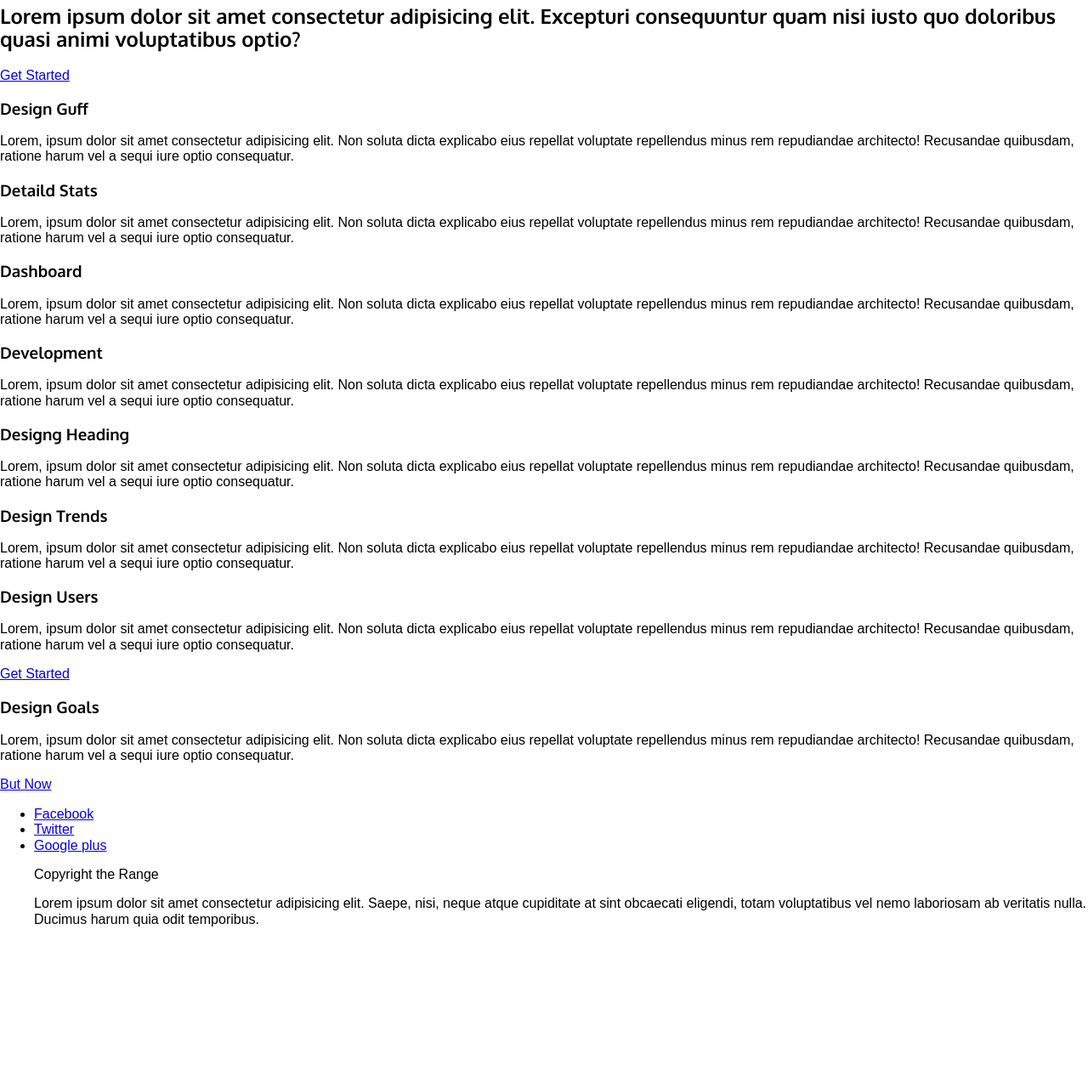
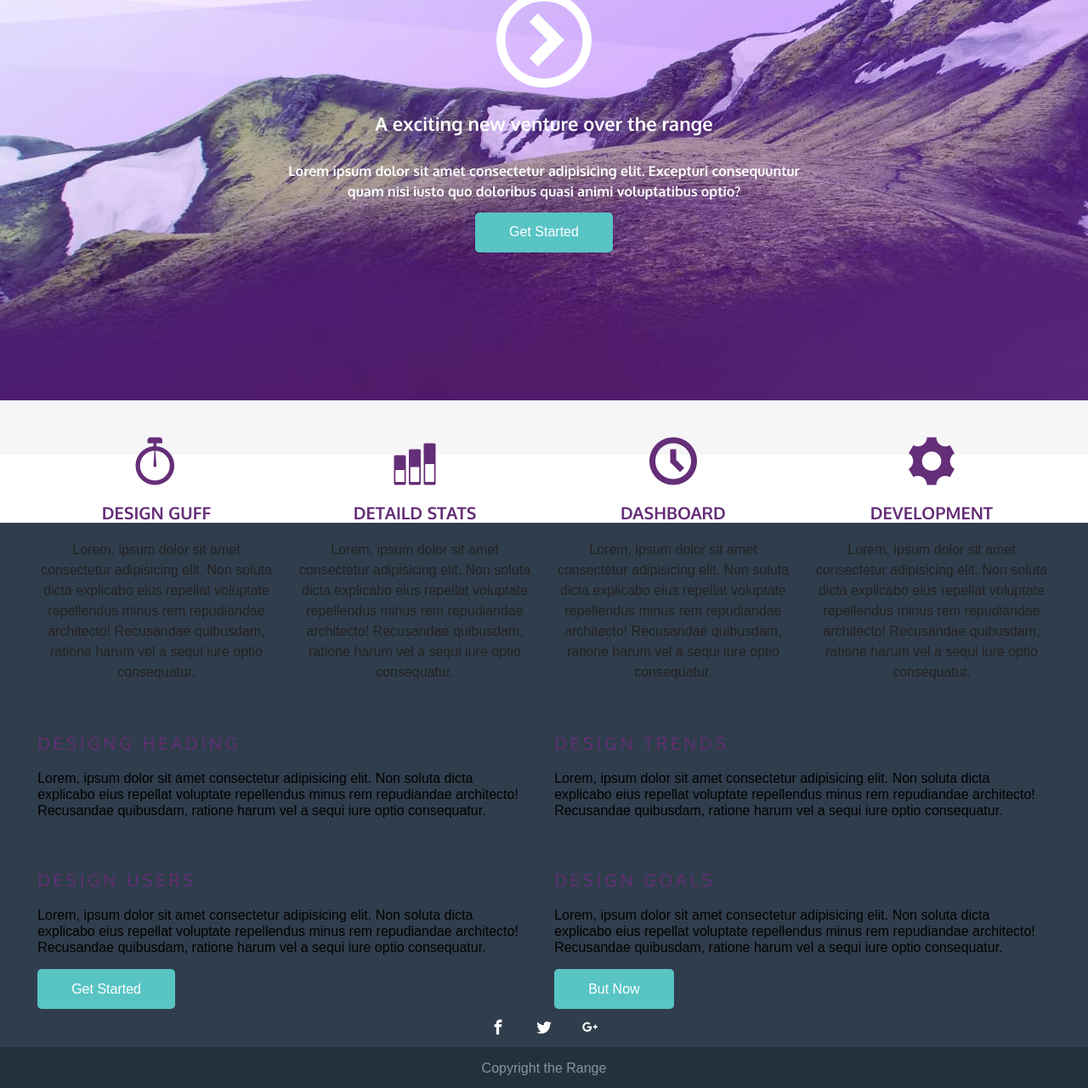
Before and after one commit to juhbrandao/responsividade, a plain HTML site: page index.html in a window 1280 px wide. Shown: the part 392-1672 px from the top of the page at 85% size. Before the commit the page ends 1499 px from the top, so only its background shows below. Drawn offline with Linux system fonts and the light colour scheme.

Commit message:
project finished

```diff
--- a/css/estilo.css
+++ b/css/estilo.css
@@ -7,6 +7,39 @@ html{
 h1, h2, h3, h4, h5, h6{
     font-family: "Oxygen";
 }
+
+.clearfix:after, row:after{
+    content: ' ';
+    display: block;
+    clear: both;
+}
+.maxwidth{
+    max-width: 1024px;
+    margin-left: auto;
+    margin-right: auto;
+}
+
+.button{
+    display: inline-block;
+    padding: .9em 2.5em;
+    background: #58c4c4;
+    border-radius: 5px;
+    color: white;
+    text-decoration: none;
+}
+
+.button:hover{
+    background: #37a0a0;
+}
+.icon-play{
+    height: 5em;
+    display: none;
+}
+.icon-play img{
+    max-width: 100%;
+    max-height: 100%;
+}
+
 .top-header{
     text-align: center;
 }
@@ -35,3 +68,169 @@ h1, h2, h3, h4, h5, h6{
 .top-nav a:hover{
     background-color: #7c3792;
 }
+.top-content{
+    padding: 1em;
+    text-align: center;
+    background: #f6f6f6;
+}
+
+.top-content-title{
+    color:#612674;
+    font-size: 1.375em;
+    margin: 1.375em;
+}
+
+.top-content-subtitle{
+    color: #a87bb7;
+    font-size: 1em;
+    line-height: 1.5;
+}
+
+.middle-content{
+    padding: 2em;
+    background: #f6f6f6;
+    text-align: center;
+}
+.middle-content-title{
+    font-size: 1.25em;
+    color: #652e78;
+    text-transform: uppercase;
+}
+.middle-content p{
+    line-height: 1.5;
+    color: #222;
+}
+.middle-content span[class^=icon]{
+    font-size: 3.5em;
+    color: #652e78;
+}
+
+.main-content{
+    padding: 2em;
+}
+
+.main-content p{
+    line-height: 1.2;
+}
+
+.main-content-article{
+    margin-bottom: 3.5em;
+}
+.main-content-title{
+    letter-spacing: .2em;
+    font-size: 1.25em;
+    text-transform: uppercase;
+    color: #652e78;
+    font-weight: normal;
+}
+.hidden{
+    width: 0;
+    height: 0;
+    overflow: hidden;
+    opacity: 0;
+    display: block;
+}
+
+.footer{
+    background: #25303e;
+    color: #83969f;
+    text-align: center;
+    padding-bottom: 2em;
+}
+.footer-menushare{
+    background: #303d4c;
+    padding: .5em;
+}
+
+.footer-menushare li{
+    display: inline-block;
+    margin: 0 1em;
+}
+
+.footer-menushare a{
+    font-size: 1.1em;
+    text-decoration: none;
+    color: white;
+}
+
+@media screen and (min-width: 48.75em){
+
+    .top-header-logo{
+        float: left;
+    }
+    .icon-play{
+        display: block;
+    }
+
+    .top-nav{
+        background: transparent;
+        float: right;
+        margin-top: 25px;
+    }
+
+    .top-nav ul{
+        margin: 0;
+        padding: 0;
+    }
+    .top-nav li{
+        display: inline-block;
+    }
+    .top-nav a{
+        color: #713a84;
+    }
+    .top-nav a:hover{
+        background: #e7d9fc;
+    }
+
+    .top-content{
+        background: #521a66;
+        color: white;
+    }
+    .top-content-title, .top-content-subtitle{
+        color: white;
+    }
+    .col-1_4{
+        width: 44%;
+        margin: 3%;
+        float: left;
+    }
+
+    .main-content-article .button{
+        float: right;
+    }
+}
+
+@media screen and (min-width: 62.5em){
+
+    .top-content{
+        background-color: #521a66;
+        background-image: url(../images/bg_topo_1198x670.jpg);
+        background-position: center bottom;
+        height: 20em;
+        padding-top: 17em;
+    }
+}
+
+@media screen and (min-width: 74em){
+    .top-content{
+        background-image: url(../images/bg_topo_1600x1374.jpg);
+        padding: 19em 20em 10em;
+        background-position: center top;
+    }
+    .icon-play{
+        height: 7em;
+    }
+
+    .col-1_4{
+        width: 23%;
+        margin: 1%;
+    }
+    .col-1_2{
+        width: 48%;
+        margin: 1%;
+        float: left;
+    }
+    .main-content-article .button{
+        float: none;
+    }
+}
--- /dev/null
+++ b/icons/demo-files/demo.css
@@ -0,0 +1,151 @@
+body {
+  padding: 0;
+  margin: 0;
+  font-family: sans-serif;
+  font-size: 1em;
+  line-height: 1.5;
+  color: #555;
+  background: #fff;
+}
+h1 {
+  font-size: 1.5em;
+  font-weight: normal;
+}
+small {
+  font-size: .66666667em;
+}
+a {
+  color: #e74c3c;
+  text-decoration: none;
+}
+a:hover, a:focus {
+  box-shadow: 0 1px #e74c3c;
+}
+.bshadow0, input {
+  box-shadow: inset 0 -2px #e7e7e7;
+}
+input:hover {
+  box-shadow: inset 0 -2px #ccc;
+}
+input, fieldset {
+  font-family: sans-serif;
+  font-size: 1em;
+  margin: 0;
+  padding: 0;
+  border: 0;
+}
+input {
+  color: inherit;
+  line-height: 1.5;
+  height: 1.5em;
+  padding: .25em 0;
+}
+input:focus {
+  outline: none;
+  box-shadow: inset 0 -2px #449fdb;
+}
+.glyph {
+  font-size: 16px;
+  width: 15em;
+  padding-bottom: 1em;
+  margin-right: 4em;
+  margin-bottom: 1em;
+  float: left;
+  overflow: hidden;
+}
+.liga {
+  width: 80%;
+  width: calc(100% - 2.5em);
+}
+.talign-right {
+  text-align: right;
+}
+.talign-center {
+  text-align: center;
+}
+.bgc1 {
+  background: #f1f1f1;
+}
+.fgc1 {
+  color: #999;
+}
+.fgc0 {
+  color: #000;
+}
+p {
+  margin-top: 1em;
+  margin-bottom: 1em;
+}
+.mvm {
+  margin-top: .75em;
+  margin-bottom: .75em;
+}
+.mtn {
+  margin-top: 0;
+}
+.mtl, .mal {
+  margin-top: 1.5em;
+}
+.mbl, .mal {
+  margin-bottom: 1.5em;
+}
+.mal, .mhl {
+  margin-left: 1.5em;
+  margin-right: 1.5em;
+}
+.mhmm {
+  margin-left: 1em;
+  margin-right: 1em;
+}
+.mls {
+  margin-left: .25em;
+}
+.ptl {
+  padding-top: 1.5em;
+}
+.pbs, .pvs {
+  padding-bottom: .25em;
+}
+.pvs, .pts {
+  padding-top: .25em;
+}
+.unit {
+  float: left;
+}
+.unitRight {
+  float: right;
+}
+.size1of2 {
+  width: 50%;
+}
+.size1of1 {
+  width: 100%;
+}
+.clearfix:before, .clearfix:after {
+  content: " ";
+  display: table;
+}
+.clearfix:after {
+  clear: both;
+}
+.hidden-true {
+  display: none;
+}
+.textbox0 {
+  width: 3em;
+  background: #f1f1f1;
+  padding: .25em .5em;
+  line-height: 1.5;
+  height: 1.5em;
+}
+#testDrive {
+  display: block;
+  padding-top: 24px;
+  line-height: 1.5;
+}
+.fs0 {
+  font-size: 16px;
+}
+.fs1 {
+  font-size: 32px;
+}
--- /dev/null
+++ b/icons/style.css
@@ -0,0 +1,48 @@
+@font-face {
+  font-family: 'icomoon';
+  src:  url('fonts/icomoon.eot?tmwcnh');
+  src:  url('fonts/icomoon.eot?tmwcnh#iefix') format('embedded-opentype'),
+    url('fonts/icomoon.ttf?tmwcnh') format('truetype'),
+    url('fonts/icomoon.woff?tmwcnh') format('woff'),
+    url('fonts/icomoon.svg?tmwcnh#icomoon') format('svg');
+  font-weight: normal;
+  font-style: normal;
+  font-display: block;
+}
+
+[class^="icon-"], [class*=" icon-"] {
+  /* use !important to prevent issues with browser extensions that change fonts */
+  font-family: 'icomoon' !important;
+  speak: never;
+  font-style: normal;
+  font-weight: normal;
+  font-variant: normal;
+  text-transform: none;
+  line-height: 1;
+
+  /* Better Font Rendering =========== */
+  -webkit-font-smoothing: antialiased;
+  -moz-osx-font-smoothing: grayscale;
+}
+
+.icon-clock:before {
+  content: "\e94e";
+}
+.icon-stopwatch:before {
+  content: "\e952";
+}
+.icon-cog:before {
+  content: "\e994";
+}
+.icon-stats-bars2:before {
+  content: "\e99d";
+}
+.icon-google-plus:before {
+  content: "\ea8b";
+}
+.icon-facebook:before {
+  content: "\ea90";
+}
+.icon-twitter:before {
+  content: "\ea96";
+}
--- a/index.html
+++ b/index.html
@@ -5,12 +5,14 @@
     <meta name="viewport" content="width=device-width, initial-scale=1.0">
     <title>Responsivo</title>
     <link href='https://fonts.googleapis.com/css?family=Oxygen:400,300,700' rel='stylesheet' type='text/css'>
+    <link href="icons/style.css" rel="stylesheet">
     <link href="css/normalize.css" rel="stylesheet">
     <link href="css/estilo.css" rel="stylesheet">
 </head>
 <body>
 
-    <header class="top-header">
+    <header class="top-header clearfix">
+        <div class="max-width">
         <img src="images/logo_mob.svg" alt="logotipo range hotel" class="top-header-logo">
 
             <nav class="top-nav">
@@ -21,84 +23,100 @@
                     <li> <a href="#">Contato</a></li>
                 </ul>
             </nav>
+        </div>
     </header>
 
-    <section>
-        <h1>A exciting new venture over the range</h1>
-        <h2>Lorem ipsum dolor sit amet consectetur adipisicing elit. Excepturi consequuntur quam nisi iusto quo doloribus quasi animi voluptatibus optio?</h2>
-        <a href="#">Get Started</a>
+    <section class="top-content">
+        <div class="max-width">
+        <div class="icon-play">
+            <img src="images/icon_play.svg" alt="">
+        </div>
+        <h1 class="top-content-title">A exciting new venture over the range</h1>
+        <h2 class="top-content-subtitle">Lorem ipsum dolor sit amet consectetur adipisicing elit. Excepturi consequuntur quam nisi iusto quo doloribus quasi animi voluptatibus optio?</h2>
+        <a href="#" class="button">Get Started</a>
+        </div>
     </section>
 
-    <section>
-        <article>
-            <h3>Design Guff</h3>
-            <p>
-                Lorem, ipsum dolor sit amet consectetur adipisicing elit. Non soluta dicta explicabo eius repellat voluptate repellendus minus rem repudiandae architecto! Recusandae quibusdam, ratione harum vel a sequi iure optio consequatur.
-            </p>
-        </article>
-    </section>
-
-    <article>
-        <h3>Detaild Stats</h3>
+    <section class="middle-content row">
+        <div class="max-width">
+        <article class="col-1_4">
+            <span class="icon-stopwatch"></span>
+            <h3 class="middle-content-title">Design Guff</h3>
             <p>
                 Lorem, ipsum dolor sit amet consectetur adipisicing elit. Non soluta dicta explicabo eius repellat voluptate repellendus minus rem repudiandae architecto! Recusandae quibusdam, ratione harum vel a sequi iure optio consequatur.
             </p>
         </article>
 
-    <article>
-        <h3>Dashboard</h3>
+
+        <article class="col-1_4">
+            <span class="icon-stats-bars2"></span>
+            <h3 class="middle-content-title">Detaild Stats</h3>
             <p>
                 Lorem, ipsum dolor sit amet consectetur adipisicing elit. Non soluta dicta explicabo eius repellat voluptate repellendus minus rem repudiandae architecto! Recusandae quibusdam, ratione harum vel a sequi iure optio consequatur.
             </p>
         </article>
 
-    <article>
-        <h3>Development</h3>
+        <article class="col-1_4">
+            <span class="icon-clock"></span>
+            <h3 class="middle-content-title">Dashboard</h3>
             <p>
                 Lorem, ipsum dolor sit amet consectetur adipisicing elit. Non soluta dicta explicabo eius repellat voluptate repellendus minus rem repudiandae architecto! Recusandae quibusdam, ratione harum vel a sequi iure optio consequatur.
             </p>
         </article>
 
-    <section>
-        <article>
-            <h3>Designg Heading</h3>
+        <article class="col-1_4">
+            <span class="icon-cog"></span>
+            <h3 class="middle-content-title">Development</h3>
+            <p>
+                Lorem, ipsum dolor sit amet consectetur adipisicing elit. Non soluta dicta explicabo eius repellat voluptate repellendus minus rem repudiandae architecto! Recusandae quibusdam, ratione harum vel a sequi iure optio consequatur.
+            </p>
+        </article>
+        </div>
+</section>
+
+    <section class="main-content row">
+        <div class="max-width">
+
+        <article class="main-content-article col-1_2">
+            <h3 class="main-content-title">Designg Heading</h3>
             <p>
                 Lorem, ipsum dolor sit amet consectetur adipisicing elit. Non soluta dicta explicabo eius repellat voluptate repellendus minus rem repudiandae architecto! Recusandae quibusdam, ratione harum vel a sequi iure optio consequatur.
             </p>
         </article>
 
-        <article>
-            <h3>Design Trends</h3>
+        <article class="main-content-article col-1_2">
+            <h3 class="main-content-title">Design Trends</h3>
             <p>
                 Lorem, ipsum dolor sit amet consectetur adipisicing elit. Non soluta dicta explicabo eius repellat voluptate repellendus minus rem repudiandae architecto! Recusandae quibusdam, ratione harum vel a sequi iure optio consequatur.
             </p>
         </article>
 
-        <article>
-            <h3>Design Users</h3>
+        <article class="main-content-article clearfix col-1_2">
+            <h3 class="main-content-title">Design Users</h3>
             <p>
                 Lorem, ipsum dolor sit amet consectetur adipisicing elit. Non soluta dicta explicabo eius repellat voluptate repellendus minus rem repudiandae architecto! Recusandae quibusdam, ratione harum vel a sequi iure optio consequatur.
             </p>
-            <a href="#">Get Started</a>
+            <a href="#" class="button">Get Started</a>
         </article>
 
-        <article>
-            <h3>Design Goals</h3>
+        <article class="main-content-article clearfix col-1_2">
+            <h3 class="main-content-title">Design Goals</h3>
             <p>
                 Lorem, ipsum dolor sit amet consectetur adipisicing elit. Non soluta dicta explicabo eius repellat voluptate repellendus minus rem repudiandae architecto! Recusandae quibusdam, ratione harum vel a sequi iure optio consequatur.
             </p>
-            <a href="#">But Now</a>
+            <a href="#" class="button">But Now</a>
         </article>
+        </div>
     </section>
-    <footer>
-        <ul>
-            <li><a href="#">Facebook</a></li>
-            <li><a href="#">Twitter</a></li>
-            <li><a href="#">Google plus</a></li>
-
+    <footer class="footer">
+        <ul class="footer-menushare">
+            <li><a href="#" class="icon-facebook"><span class="hidden">Facebook</span></a></li>
+            <li><a href="#" class="icon-twitter"><span class="hidden">Twitter</span></a></li>
+            <li><a href="#" class="icon-google-plus"><span class="hidden">Google plus</span></a></li>
+        </ul>
             <p>Copyright the Range</p>
             <p>Lorem ipsum dolor sit amet consectetur adipisicing elit. Saepe, nisi, neque atque cupiditate at sint obcaecati eligendi, totam voluptatibus vel nemo laboriosam ab veritatis nulla. Ducimus harum quia odit temporibus.</p>
-        </ul>
+
     </footer>
 
 
```
Also changed, not shown: icons/demo-files/demo.js (added, +30 -0 lines), icons/selection.json (added, +1 -0 lines), icons/fonts/icomoon.ttf (added), icons/fonts/icomoon.woff (added), 2 other files. Lines whose indentation alone changed are shown as unchanged.
